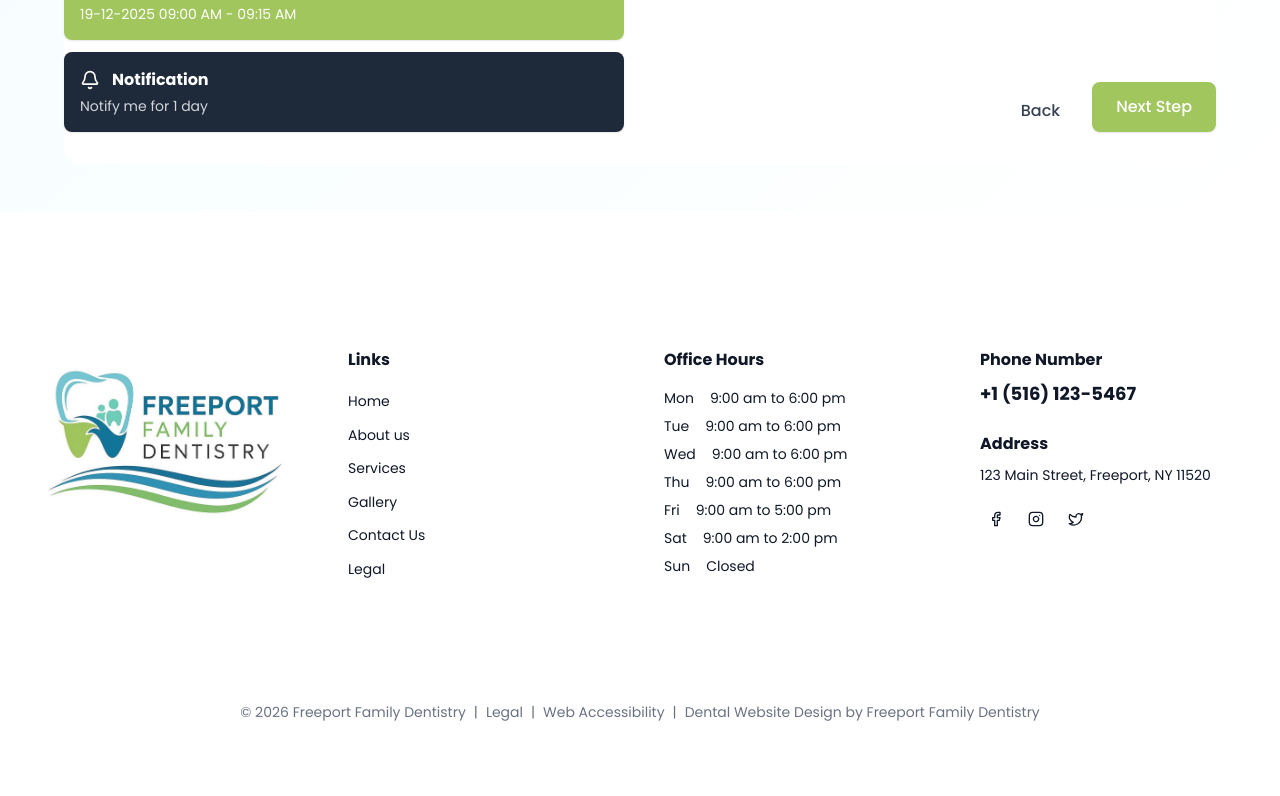
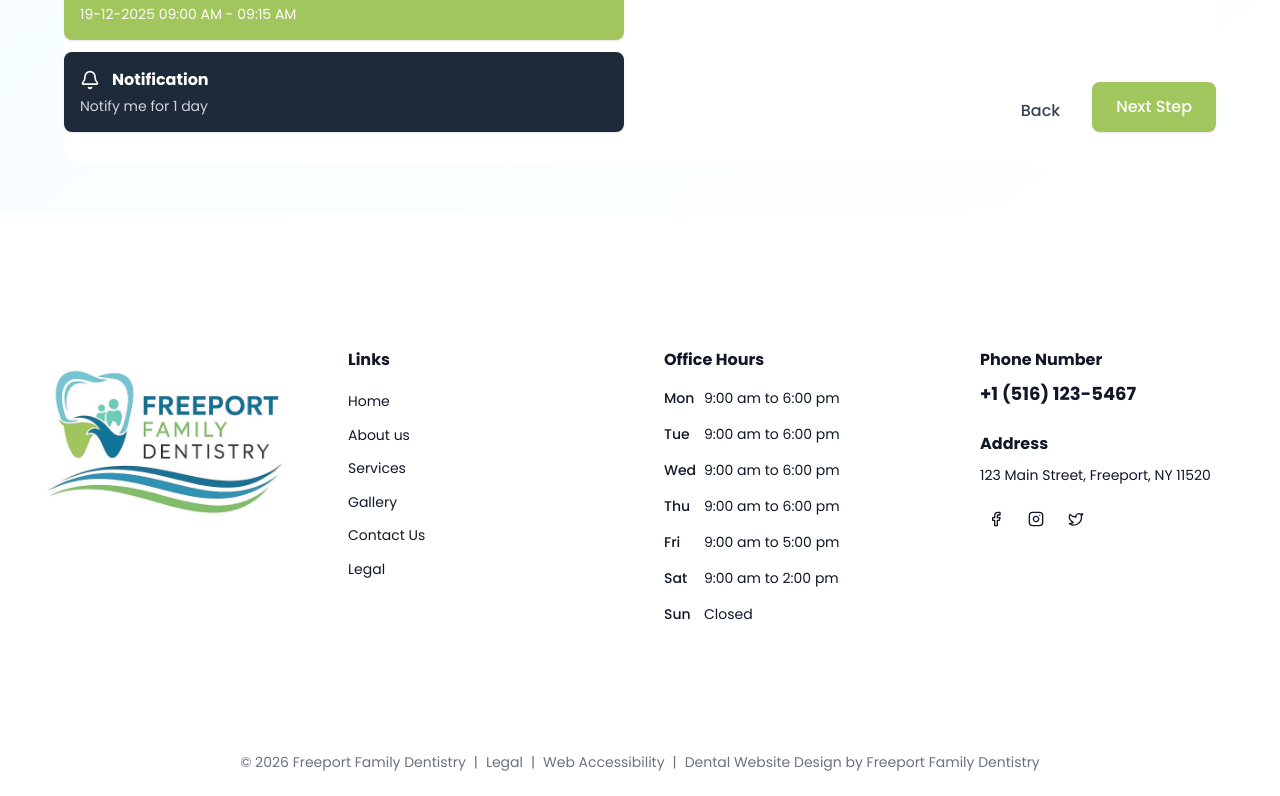
Before and after one commit to amanattrish/ffd, a Next.js app: page / in a window 1280 px wide. Shown: the part 5542-6338 px from the top of the page. Before the commit the page ends 6288 px from the top, so only its background shows below. Built offline with nearby package versions, Linux system fonts and the light colour scheme.

Commit message:
refactor: update LegalPage layout and enhance Footer component styles for improved readability and consistency

```diff
--- a/src/app/legal/page.tsx
+++ b/src/app/legal/page.tsx
@@ -25,13 +25,13 @@ export default function LegalPage() {
   return (
     <>
       {/* Hero Section */}
-      <section className="relative bg-linear-to-br from-[#F2FDFF] to-white py-16 overflow-hidden">
-        <div className="container mx-auto px-4 relative z-10">
-          <h1 className="text-3xl! font-bold text-black !mb-4 text-center">
+      <Section className="relative py-12!" background="gradient">
+        <div className="container mx-auto px-4 text-center relative z-10">
+          <h1 className="heading-3">
             Legal
           </h1>
         </div>
-      </section>
+      </Section>
 
       {/* Content - all sections in one scroll */}
       <Section background="white">
@@ -42,17 +42,17 @@ export default function LegalPage() {
             const { first, second } = splitTitle(data.pageTitle);
             return (
               <article key={id} id={id} className="scroll-mt-24">
-                <h2 className="text-2xl! font-bold !mb-2">
+                <h2 className="text-2xl! font-bold mb-2!">
                   <span className="text-primary">{index + 1}. {first}</span>
-                  {second && <span className="text-[var(--color-secondary)]">{second}</span>}
+                  {second && <span className="text-secondary">{second}</span>}
                 </h2>
                 <div className="prose prose-lg">
                   {data.content.map((section, index) => (
-                    <div key={index} className="!mb-8">
-                      <h3 className="text-xl! font-bold text-black !mb-3">
+                    <div key={index} className="mb-8!">
+                      <h3 className="subheading font-bold! text-black mb-3">
                         {section.title}
                       </h3>
-                      <p className="text-black leading-relaxed">
+                      <p className="body-text">
                         {section.text}
                       </p>
                     </div>
--- a/src/components/layout/Footer.tsx
+++ b/src/components/layout/Footer.tsx
@@ -54,35 +54,21 @@ export default function Footer() {
           {/* Column 3: Office Hours */}
           <div className="lg:col-span-1 col-span-2">
             <h3 className="text-base! font-bold text-muted-bolder mb-4 lg:mt-10!">Office Hours</h3>
-            <ul className="space-y-2! sm:text-sm text-xs text-muted-bold">
-              <li className="flex gap-4">
-                <span >Mon</span>
+            <ul className="space-y-2! sm:text-sm text-xs text-muted-bold grid grid-cols-[24px_1fr] gap-x-4 gap-y-2">
+                <span className="font-medium">Mon</span>
                 <span >{formatHours("monday")}</span>
-              </li>
-              <li className="flex gap-4">
-                <span >Tue</span>
+                <span className="font-medium">Tue</span>
                 <span >{formatHours("tuesday")}</span>
-              </li>
-              <li className="flex gap-4">
-                <span >Wed</span>
+                <span className="font-medium">Wed</span>
                 <span >{formatHours("wednesday")}</span>
-              </li>
-              <li className="flex gap-4">
-                <span >Thu</span>
+                <span className="font-medium">Thu</span>
                 <span >{formatHours("thursday")}</span>
-              </li>
-              <li className="flex gap-4">
-                <span >Fri</span>
+                <span className="font-medium">Fri</span>
                 <span >{formatHours("friday")}</span>
-              </li>
-              <li className="flex gap-4">
-                <span >Sat</span>
+                <span className="font-medium">Sat</span>
                 <span >{formatHours("saturday")}</span>
-              </li>
-              <li className="flex gap-4">
-                <span >Sun</span>
+                <span className="font-medium">Sun</span>
                 <span >{formatHours("sunday")}</span>
-              </li>
             </ul>
           </div>
 
@@ -108,10 +94,10 @@ export default function Footer() {
                   href={social.facebook}
                   target="_blank"
                   rel="noopener noreferrer"
-                  className="w-8 h-8  text-white flex items-center justify-center hover:bg-gray-700 transition-colors"
+                  className="w-8 h-8 text-white flex items-center justify-center group rounded-xl hover:bg-muted transition-colors"
                   aria-label="Facebook"
                 >
-                  <Facebook className="w-4 h-4" />
+                  <Facebook className="w-4 h-4 group-hover:text-muted-lighter" />
                 </a>
               )}
               {social.instagram && (
@@ -119,10 +105,10 @@ export default function Footer() {
                   href={social.instagram}
                   target="_blank"
                   rel="noopener noreferrer"
-                  className="w-8 h-8 text-white flex items-center justify-center hover:bg-gray-700 transition-colors"
+                  className="w-8 h-8 text-white flex items-center justify-center group rounded-xl hover:bg-muted transition-colors"
                   aria-label="Instagram"
                 >
-                  <Instagram className="w-4 h-4" />
+                  <Instagram className="w-4 h-4 group-hover:text-muted-lighter" />
                 </a>
               )}
               {social.twitter && (
@@ -130,10 +116,10 @@ export default function Footer() {
                   href={social.twitter}
                   target="_blank"
                   rel="noopener noreferrer"
-                  className="w-8 h-8 text-white flex items-center justify-center hover:bg-gray-700 transition-colors"
+                  className="w-8 h-8 text-white flex items-center justify-center group rounded-xl hover:bg-muted transition-colors"
                   aria-label="Twitter"
                 >
-                  <Twitter className="w-4 h-4" />
+                  <Twitter className="w-4 h-4 group-hover:text-muted-lighter" />
                 </a>
               )}
             </div>
```
